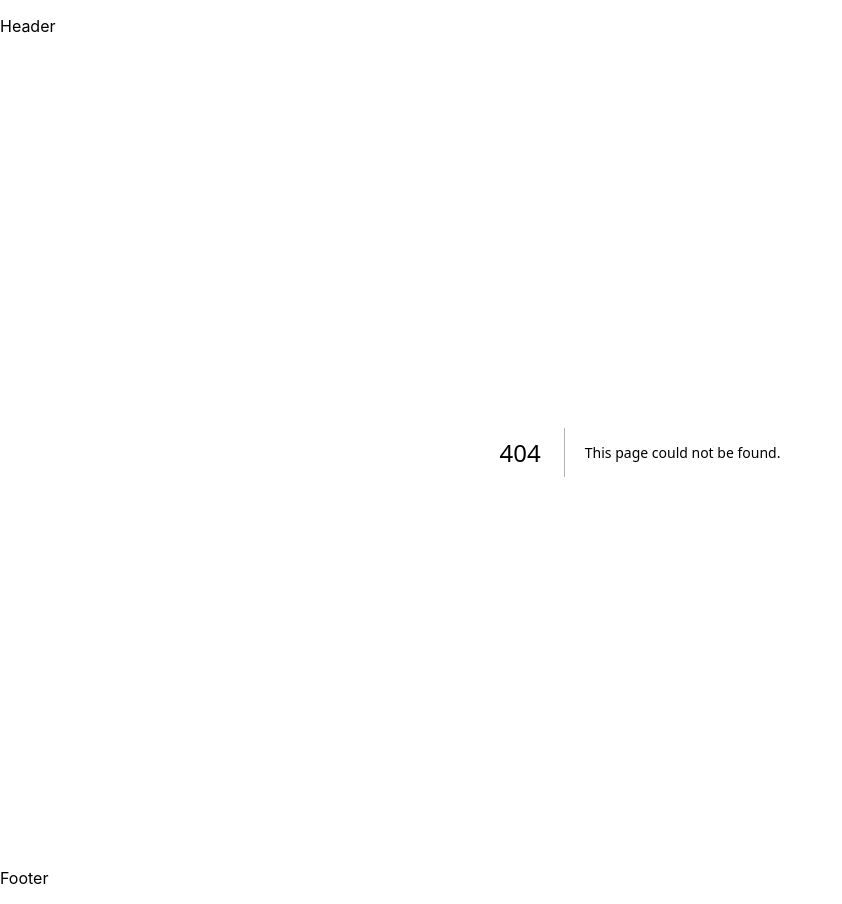
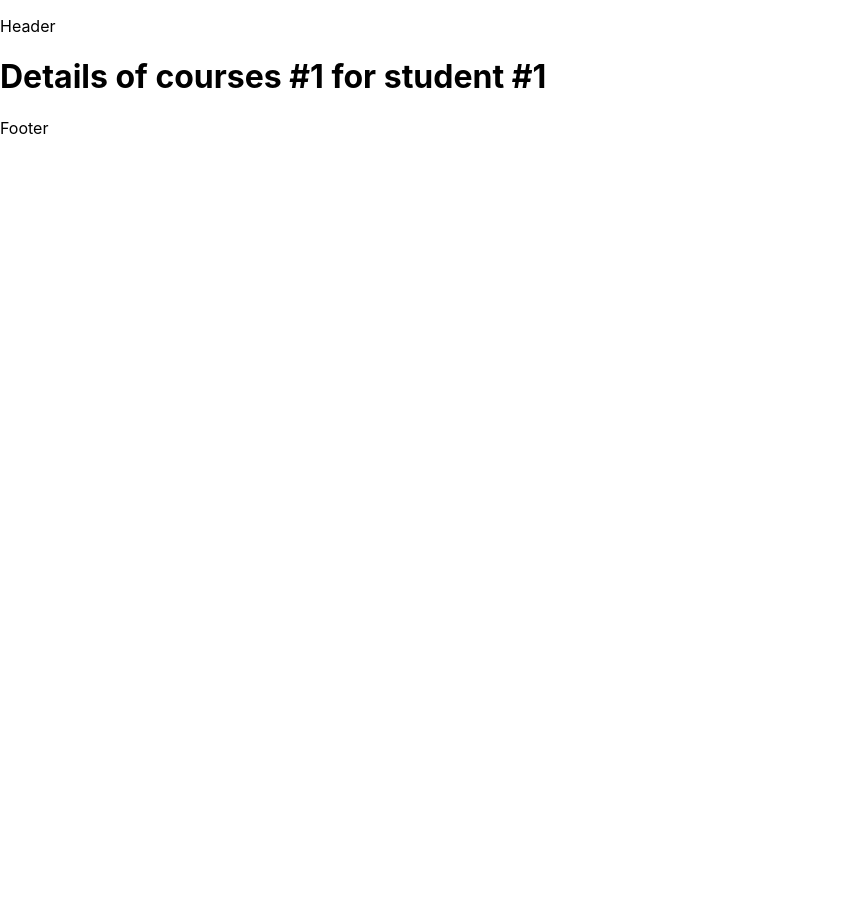
Before and after one commit to shararesadeghi/first-app-with-next, a Next.js app in the folder first-project/: page /students/1/courses/1 in a window 1280 px wide. Before the commit this address had no page. Shown: the whole page, without its empty margins (0-842 px from the left). After the commit the page ends 800 px from the top, so only its background shows below. Built offline with nearby package versions, Linux system fonts and the light colour scheme.

Commit message:
nested dynamic routes

```diff
--- /dev/null
+++ b/first-project/pages/students/[studentId]/courses/[courseId].js
@@ -0,0 +1,14 @@
+import React from 'react';
+import { useRouter } from 'next/router';
+
+const CourseId = () => {
+    const router = useRouter();
+    const {courseId,studentId} = router.query;
+    return (
+        <h1>
+           Details of courses #{courseId} for student #{studentId}
+        </h1>
+    );
+};
+
+export default CourseId;
```
Also changed, not shown: first-project/pages/students/[studentId]/[commentId].js (added, +11 -0 lines), first-project/pages/students/[studentId]/courses/index.js (added, +11 -0 lines), first-project/pages/students/[studentId]/index.js (added, +11 -0 lines), first-project/pages/students/index.js (added, +11 -0 lines).
